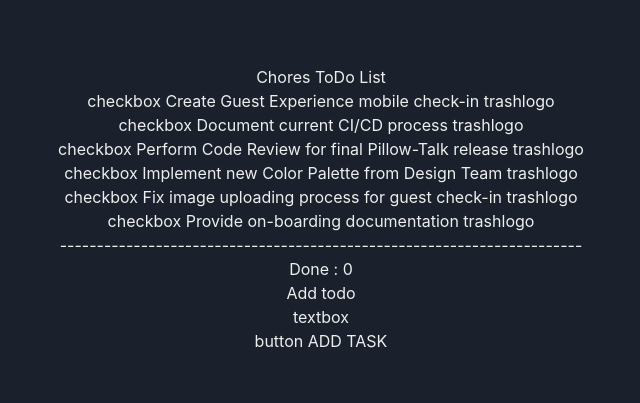
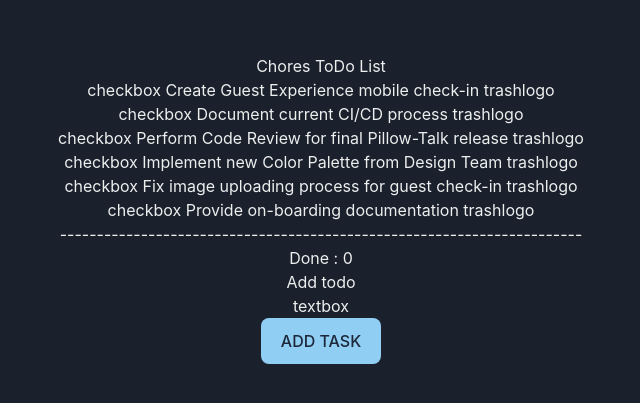
Before and after one commit to sixtycode/fe-exercise-004, a React (Vite) app: page / in a window 1280 px wide. Shown: the part 191-594 px from the top of the page, without its empty margins (319-959 px from the left). Built offline with nearby package versions, Linux system fonts and the light colour scheme.

Commit message:
refactor: change add task button

```diff
--- a/src/App.tsx
+++ b/src/App.tsx
@@ -14,7 +14,7 @@ function App() {
       <p>Done : 0</p>
       <p>Add todo</p>
       <p>textbox</p>
-      <p>button ADD TASK</p>
+      <button>ADD TASK</button>
     </>
   )
 }
--- a/src/index.css
+++ b/src/index.css
@@ -67,6 +67,7 @@ button:focus-visible {
     color: #747bff;
   }
   button {
-    background-color: #f9f9f9;
+    color: #1c2839;
+    background-color: #90cef4;
   }
 }
```
